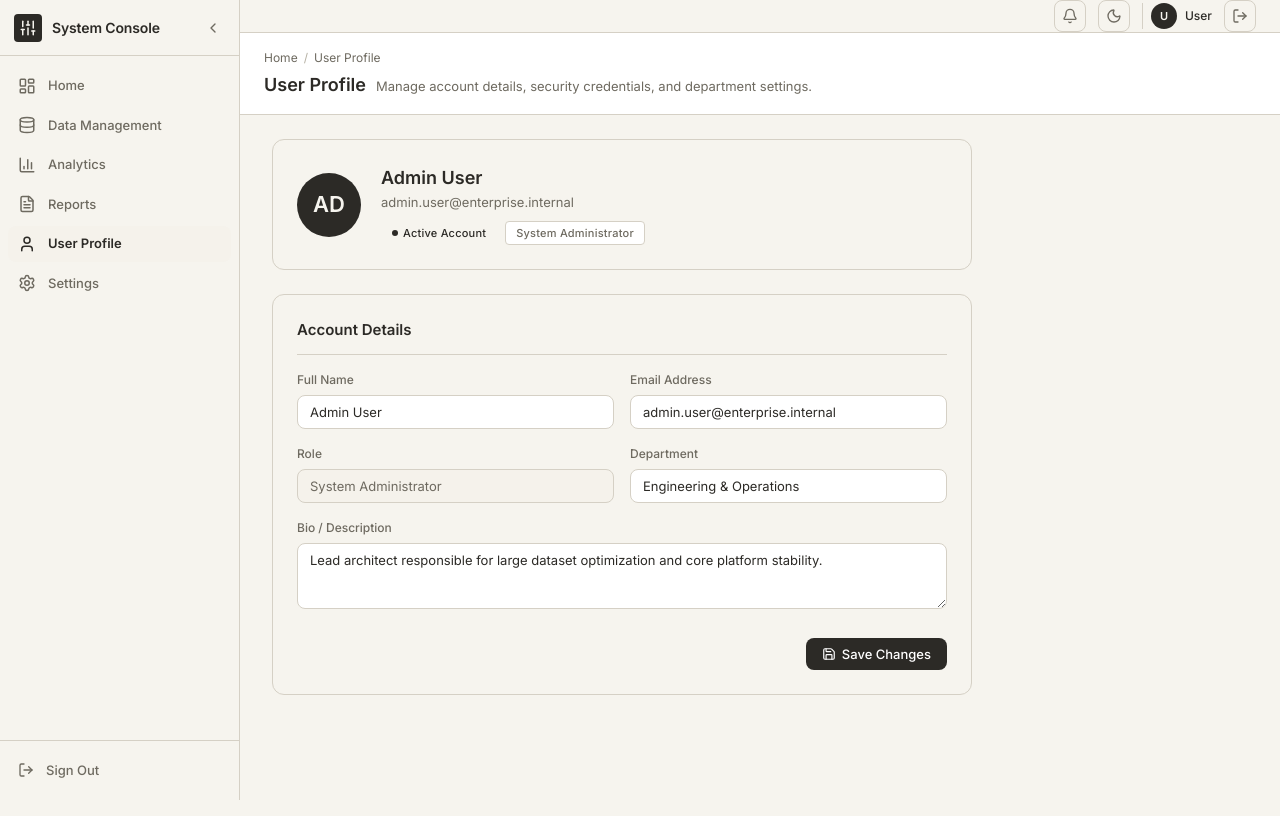
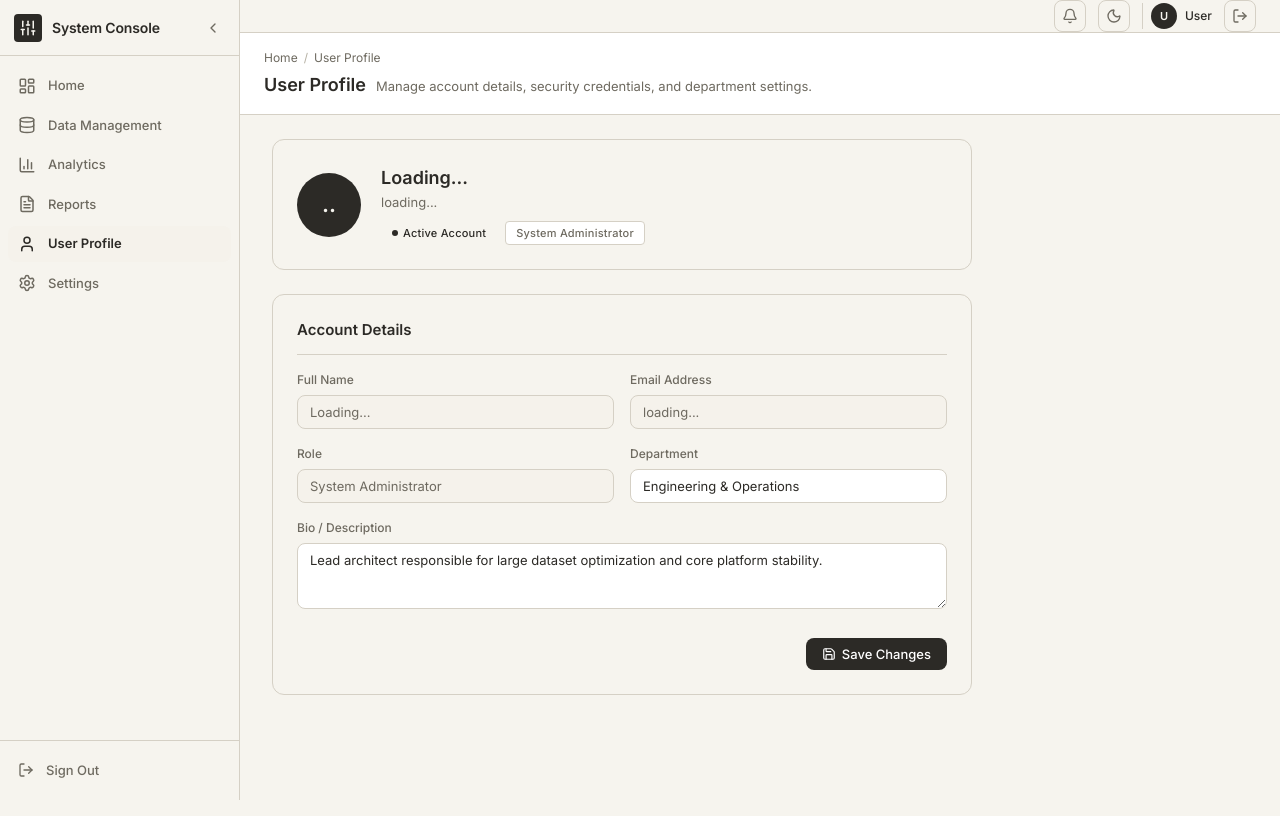
Before and after one commit to Venkat-M-9/pr1, a Next.js app: page /profile in a window 1280 px wide. Shown: the top 816 px of the page. Built offline with nearby package versions, Linux system fonts and the light colour scheme; no server answers.

Commit message:
feat: fetch and display real user info on profile page

```diff
--- a/src/app/profile/page.tsx
+++ b/src/app/profile/page.tsx
@@ -1,19 +1,41 @@
 'use client';
 
-import { useState } from 'react';
+import { useState, useEffect } from 'react';
 import PageShell from '@/components/layout/PageShell';
 import StatusBadge from '@/components/ui/StatusBadge';
-import { User, Mail, Shield, Building, Save } from 'lucide-react';
+import { User as UserIcon, Mail, Shield, Building, Save } from 'lucide-react';
 import { toast } from '@/lib/toast';
+import { createClient } from '@/lib/supabase/client';
+import { User } from '@supabase/supabase-js';
 
 export default function ProfilePage() {
+  const [user, setUser] = useState<User | null>(null);
   const [formData, setFormData] = useState({
-    name: 'Admin User',
-    email: 'admin.user@enterprise.internal',
+    name: 'Loading...',
+    email: 'loading...',
     role: 'System Administrator',
     department: 'Engineering & Operations',
     bio: 'Lead architect responsible for large dataset optimization and core platform stability.',
   });
+
+  const supabase = createClient();
+
+  useEffect(() => {
+    const fetchUser = async () => {
+      const { data: { session } } = await supabase.auth.getSession();
+      const currentUser = session?.user;
+      if (currentUser) {
+        setUser(currentUser);
+        setFormData(prev => ({
+          ...prev,
+          name: currentUser.user_metadata?.full_name || currentUser.email || 'User',
+          email: currentUser.email || '',
+        }));
+      }
+    };
+
+    fetchUser();
+  }, [supabase.auth]);
 
   const handleSubmit = (e: React.FormEvent) => {
     e.preventDefault();
@@ -22,6 +44,16 @@ export default function ProfilePage() {
       description: 'Your user profile details have been saved.',
       type: 'success',
     });
+  };
+
+  const getInitials = (name: string) => {
+    if (!name || name === 'Loading...') return '..';
+    return name
+      .split(' ')
+      .map(n => n[0])
+      .join('')
+      .substring(0, 2)
+      .toUpperCase();
   };
 
   return (
@@ -43,6 +75,19 @@ export default function ProfilePage() {
             gap: 20,
           }}
         >
+          {user?.user_metadata?.avatar_url ? (
+            <img
+              src={user.user_metadata.avatar_url}
+              alt="Avatar"
+              style={{
+                width: 64,
+                height: 64,
+                borderRadius: '50%',
+                objectFit: 'cover',
+                border: '1px solid var(--border)',
+              }}
+            />
+          ) : (
             <div
               style={{
                 width: 64,
@@ -57,8 +102,9 @@ export default function ProfilePage() {
                 justifyContent: 'center',
               }}
             >
-            AD
+              {getInitials(formData.name)}
             </div>
+          )}
           <div>
             <h2 style={{ fontSize: 18, fontWeight: 600 }}>{formData.name}</h2>
             <p style={{ fontSize: 13, color: 'var(--text-muted)', marginTop: 2 }}>{formData.email}</p>
@@ -94,15 +140,16 @@ export default function ProfilePage() {
               <input
                 type="text"
                 value={formData.name}
+                disabled
                 onChange={e => setFormData({ ...formData, name: e.target.value })}
                 style={{
                   width: '100%',
                   padding: '8px 12px',
-                  background: 'var(--surface)',
+                  background: 'var(--surface-hover)',
                   border: '1px solid var(--border)',
                   borderRadius: 'var(--radius)',
                   fontSize: 13,
-                  color: 'var(--text)',
+                  color: 'var(--text-muted)',
                 }}
               />
             </div>
@@ -113,16 +160,17 @@ export default function ProfilePage() {
               </label>
               <input
                 type="email"
+                disabled
                 value={formData.email}
                 onChange={e => setFormData({ ...formData, email: e.target.value })}
                 style={{
                   width: '100%',
                   padding: '8px 12px',
-                  background: 'var(--surface)',
+                  background: 'var(--surface-hover)',
                   border: '1px solid var(--border)',
                   borderRadius: 'var(--radius)',
                   fontSize: 13,
-                  color: 'var(--text)',
+                  color: 'var(--text-muted)',
                 }}
               />
             </div>
```
Lines whose indentation alone changed are shown as unchanged.
